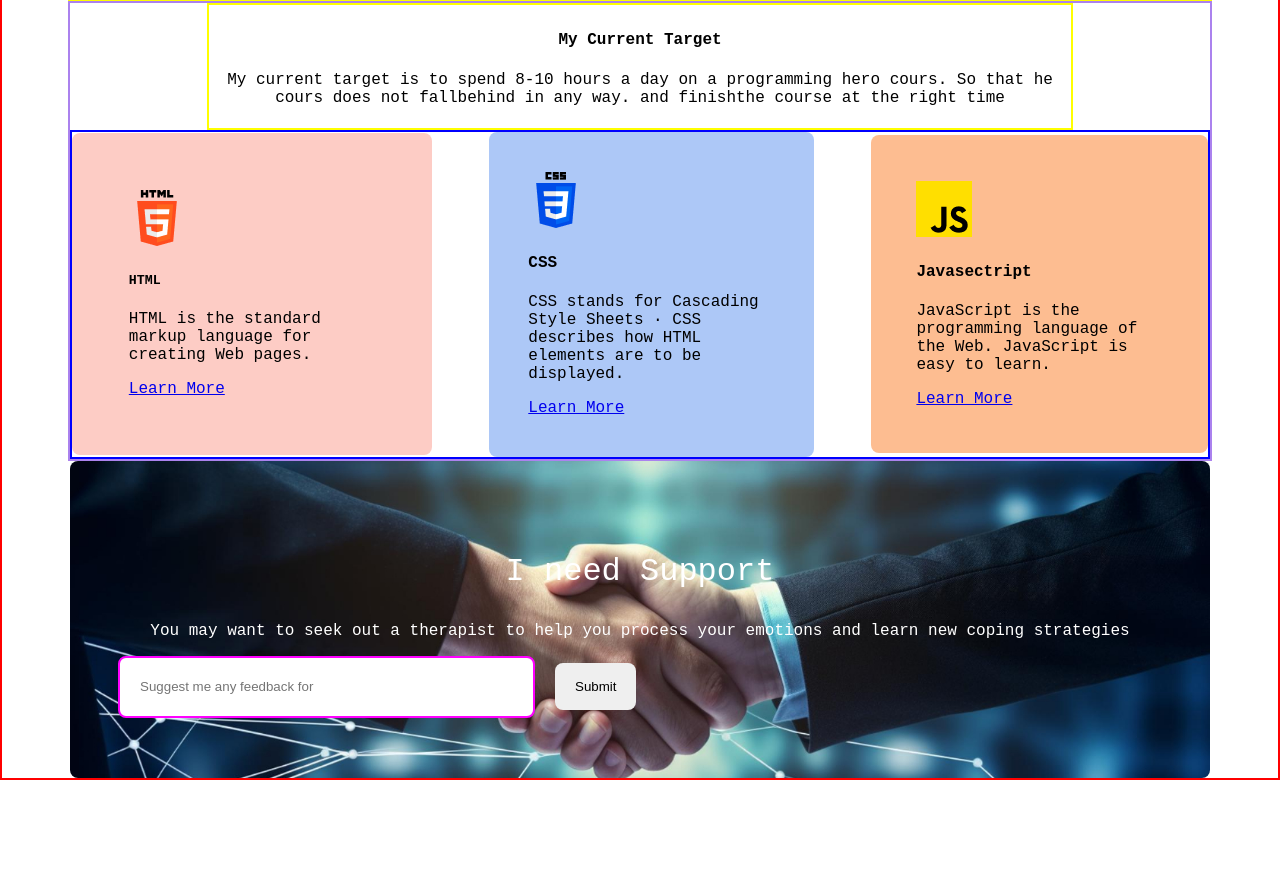
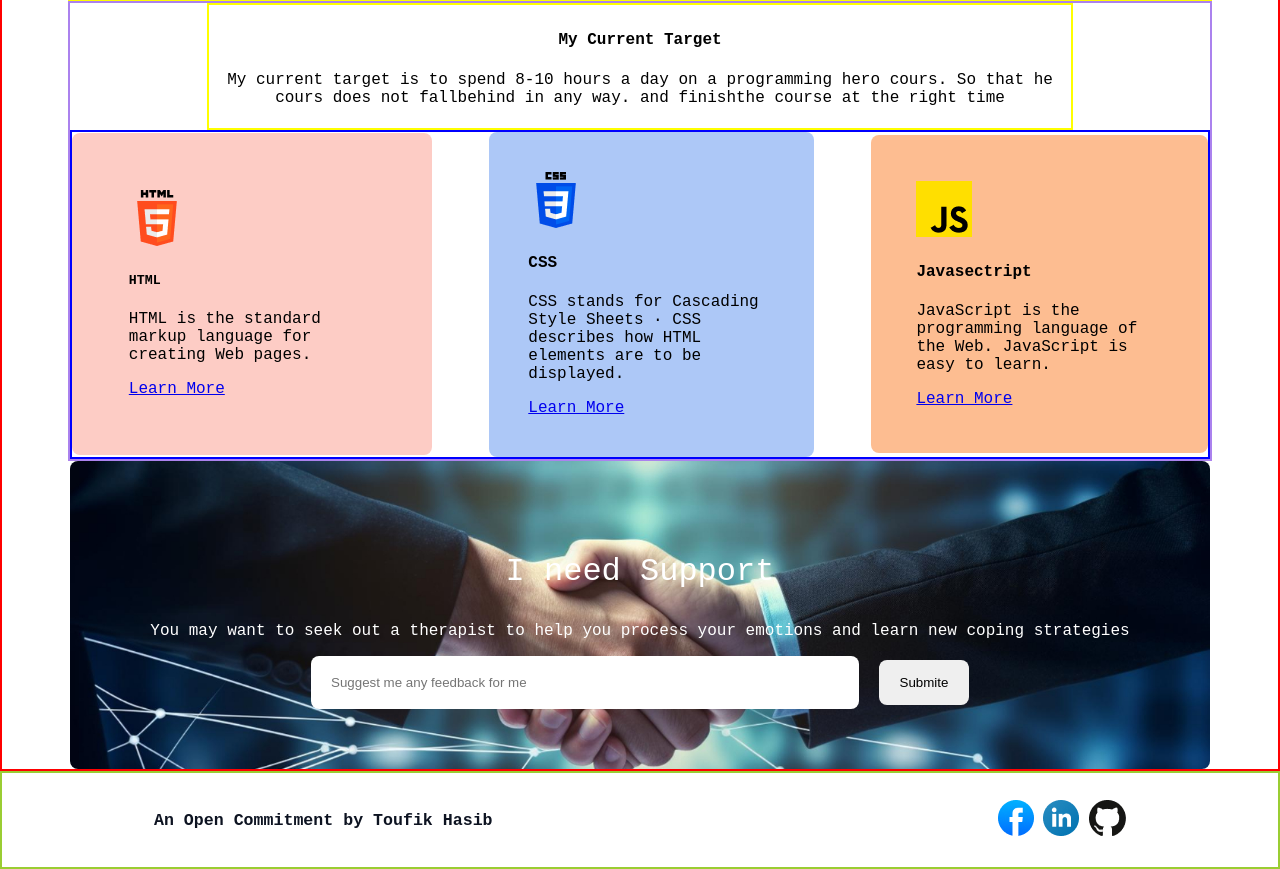
Before and after one commit to toufikhasib/assignment-01-repo, a plain HTML site: page index.html in a window 1280 px wide. Shown: the part 2383-3252 px from the top of the page. Before the commit the page ends 3163 px from the top, so only its background shows below. Drawn offline with Linux system fonts and the light colour scheme; a web font is replaced by a local one.

Commit message:
footer section add

```diff
--- a/index.html
+++ b/index.html
@@ -119,19 +119,31 @@
             </div>
             </div>
            </div>
-           <section id="contact-from">
+           <section class="contact-from">
             <div class="from-hradding">
                 <h3>I need Support</h3>
                 <p>You may want to seek out a therapist to help you process your emotions and learn new coping strategies</p>
             </div>
-            <div class="from">
-                <div class="from-input">
+            <form action="" class="form">
+                <div class="text">
                     <input type="text" placeholder="Suggest me any feedback for me">
                 </div>
-                <div class="from-submite">
-                    <input type="submit" value="Submit">
+                <div class="submit">
+                    <input type="submit" value="Submite">
                 </div>
-            </div>
+            </form>
            </section>
      </main>
+     <!-- main section end -->
+      <!-- footer section -->
+       <footer class="footer footer-c">
+        <div class="footer-title">
+            <h5>An Open Commitment by Toufik Hasib</h5>
+        </div>
+        <div class="footer-icon">
+            <a href="https://www.facebook.com/profile.php?id=61561301604877&mibextid=ZbWKwL" target="_blank"><img src="../assignment-01-repo/as-image/fb-lite.jpg.png" alt="facebook"></a>
+            <a href="https://www.linkedin.com/in/toufik-hasib-300972282" target="_blank"><img src="../assignment-01-repo/as-image/linkedin-icon.jpj.png" alt="linkedin"></a>
+            <a href="" target="_blank"><img src="../assignment-01-repo/as-image/github.jpg.png" alt="github"></a>
+        </div>
+       </footer>
 </body>
--- a/style.css
+++ b/style.css
@@ -320,11 +320,11 @@ border: 2px solid yellow;
     background-color: #FDBD91;
     border-radius: 8px;
 }
-#contact-from{
+.contact-from{
     background: url(../assignment-01-repo/as-image/handshake.jpg.jpg);
     background-repeat: no-repeat;
     background-size: cover;
-    background-blend-mode: normal;
+    /* background-blend-mode: normal; */
     background-position: center;
     max-width: 1044px;
     margin: 0 auto;
@@ -347,20 +347,40 @@ border: 2px solid yellow;
     display: flex;
     align-items: center;
     gap: 20px;
+    margin: 0 auto;
 }
-.from-input input{
-    /* display: block; */
-    border: 2px solid fuchsia;
+/* form input */
+.form{
+    display: flex;
+    align-items: center;
+    justify-content: center;
+    gap: 20px;
+}
+.text input{
+    padding: 19px 216px 19px 20px;
+    width: 312px;
+    border-radius: 8px;
+    border: none;
+}
+.submit input{
+    padding: 15px 18px;
+    width: 90px;
+    border-radius: 8px;
+    border: none;
+}
+.footer{
+    max-width: 1140px;
     margin: 0 auto;
-    max-width: 312px;
-    height: 20px;
-    padding: 19px 216px 19px 20px;
-    border-radius: 8px;
+    display: flex;
+    justify-content: space-between;
+    align-items: center;
+    border: 2px solid yellowgreen;
+    padding: 10px 152px;
+    background-color: #FFFFFF;
 }
-.from-submite input{
-    border: none;
-    padding: 16px 20px;
-    border-radius: 8px;
+.footer-title{
+    font-size: 20px;
+    color: #0D1321;
 }
 
 
```
Also changed, not shown: as-image/fb-lite.jpg.png (renamed from as-image/facebook.jpg.png).
